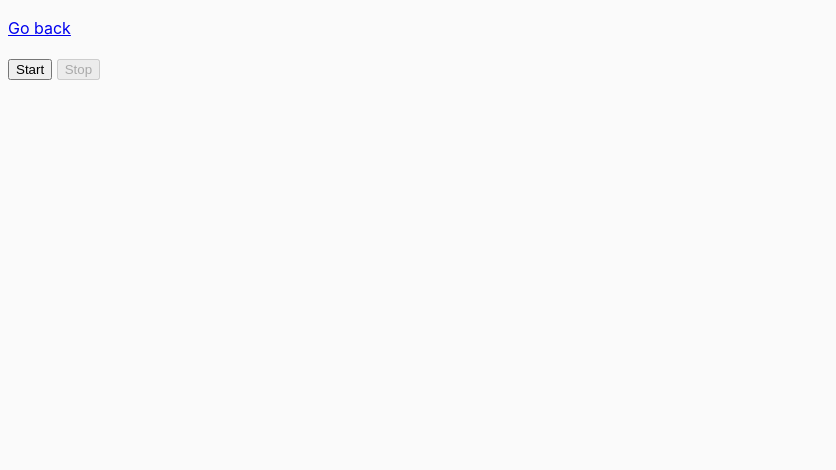
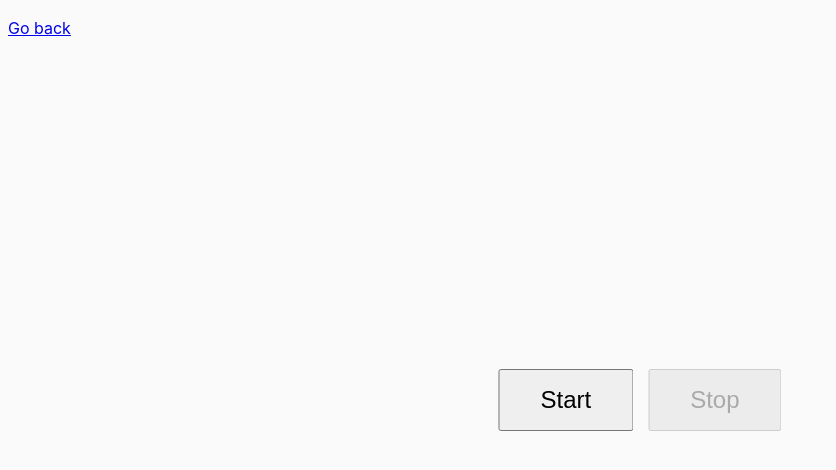
Before and after one commit to biggujo/goit-js-hw-09, a website built with Parcel: page src/01-color-switcher.html in a window 1280 px wide. Shown: the whole page, without its empty margins (0-836 px from the left). Built offline with nearby package versions, Linux system fonts and the light colour scheme.

Commit message:
Add styles for button panel

```diff
--- a/src/01-color-switcher.html
+++ b/src/01-color-switcher.html
@@ -1,17 +1,20 @@
 <!DOCTYPE html>
-<html lang='en'>
+<html lang="en">
   <head>
-    <meta charset='UTF-8' />
-    <meta name='viewport' content='width=device-width, initial-scale=1.0' />
+    <meta charset="UTF-8" />
+    <meta name="viewport" content="width=device-width, initial-scale=1.0" />
     <title>Color switcher</title>
-    <link rel='stylesheet' href='css/common.css' />
+    <link rel="stylesheet" href="css/common.css" />
+    <link rel="stylesheet" href="css/01-color-switcher.css" />
   </head>
   <body>
-    <p><a href='index.html'>Go back</a></p>
+    <p><a href="index.html">Go back</a></p>
 
-    <button type='button' data-start>Start</button>
-    <button type='button' data-stop disabled>Stop</button>
+    <div class="button-panel">
+      <button type="button" data-start>Start</button>
+      <button type="button" data-stop disabled>Stop</button>
+    </div>
 
-    <script src='js/01-color-switcher.js' type='module'></script>
+    <script src="js/01-color-switcher.js" type="module"></script>
   </body>
 </html>
--- /dev/null
+++ b/src/css/01-color-switcher.css
@@ -0,0 +1,17 @@
+.button-panel {
+  position: absolute;
+  top: 50%;
+  left: 50%;
+
+  display: flex;
+  gap: 15px;
+
+  transform: translate(-50%, -50%);
+}
+
+.button-panel > button {
+  padding-inline: 40px;
+  padding-block: 15px;
+
+  font-size: 24px;
+}
```
